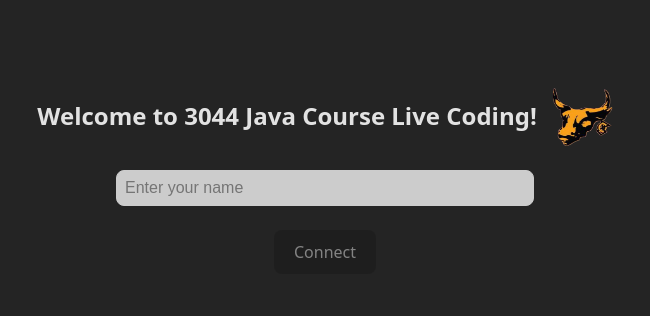
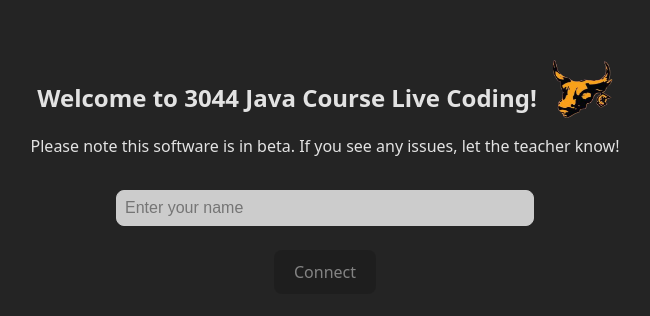
Before and after one commit to nab138/JavaCourseLive, a React (Vite) app in the folder client/: page / in a window 1280 px wide. Shown: the part 224-540 px from the top of the page, without its empty margins (315-965 px from the left). Built offline with nearby package versions, Linux system fonts and the light colour scheme.

Commit message:
Update login page

```diff
--- a/client/src/student/StudentJoinPage.tsx
+++ b/client/src/student/StudentJoinPage.tsx
@@ -13,13 +13,20 @@ export default function StudentJoinPage() {
   return (
     <div className="join">
       <div className="join-header">
-        <h2>Welcome to 3044 Java Course Live Coding!</h2>
+        <h2 style={{ marginBottom: 0 }}>
+          Welcome to 3044 Java Course Live Coding!
+        </h2>
         <img
           src="./ox.webp"
           alt="3044 Logo"
           style={{ width: 60, height: 60 }}
         />
       </div>
+
+      <p style={{ marginTop: 0 }}>
+        Please note this software is in beta. If you see any issues, let the
+        teacher know!
+      </p>
       <input
         placeholder="Enter your name"
         type="text"
```
